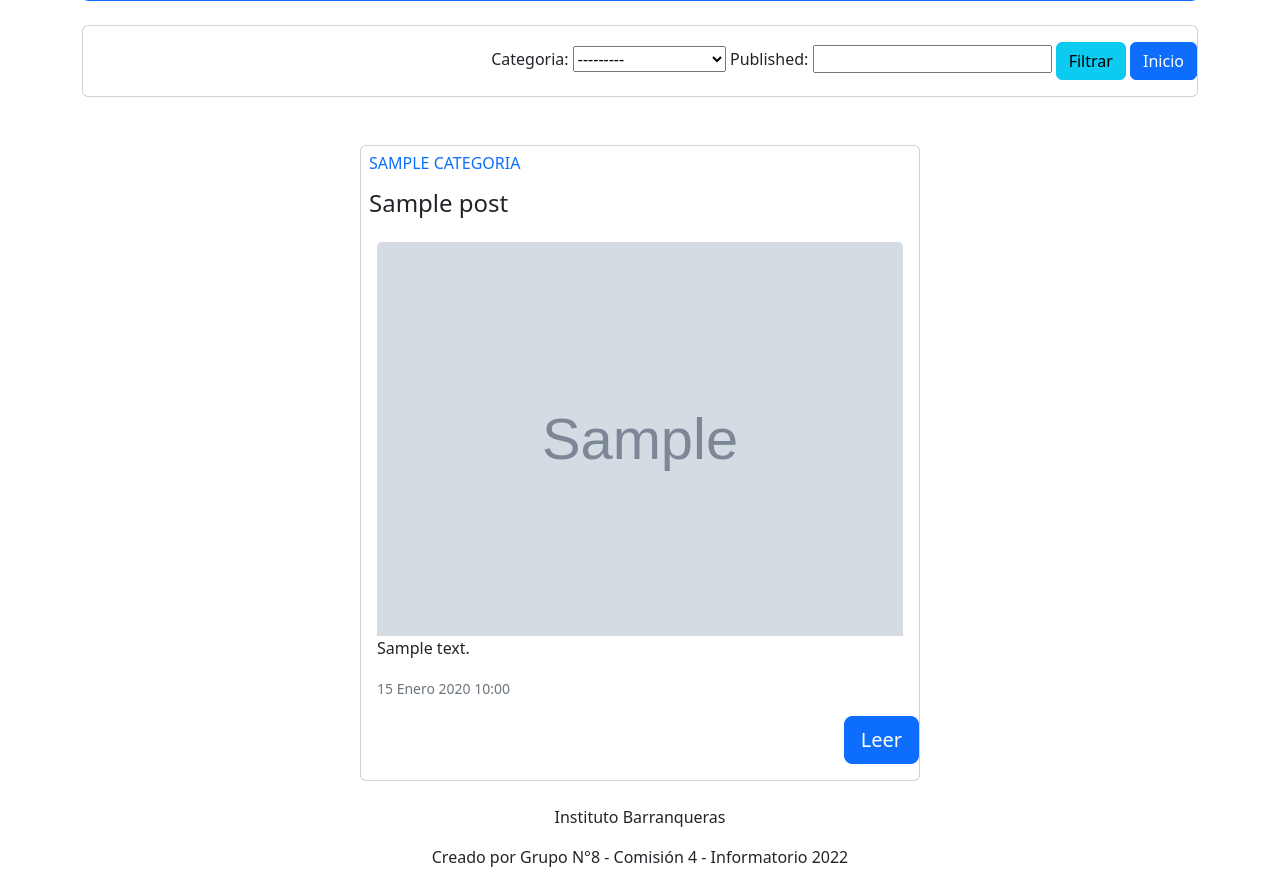
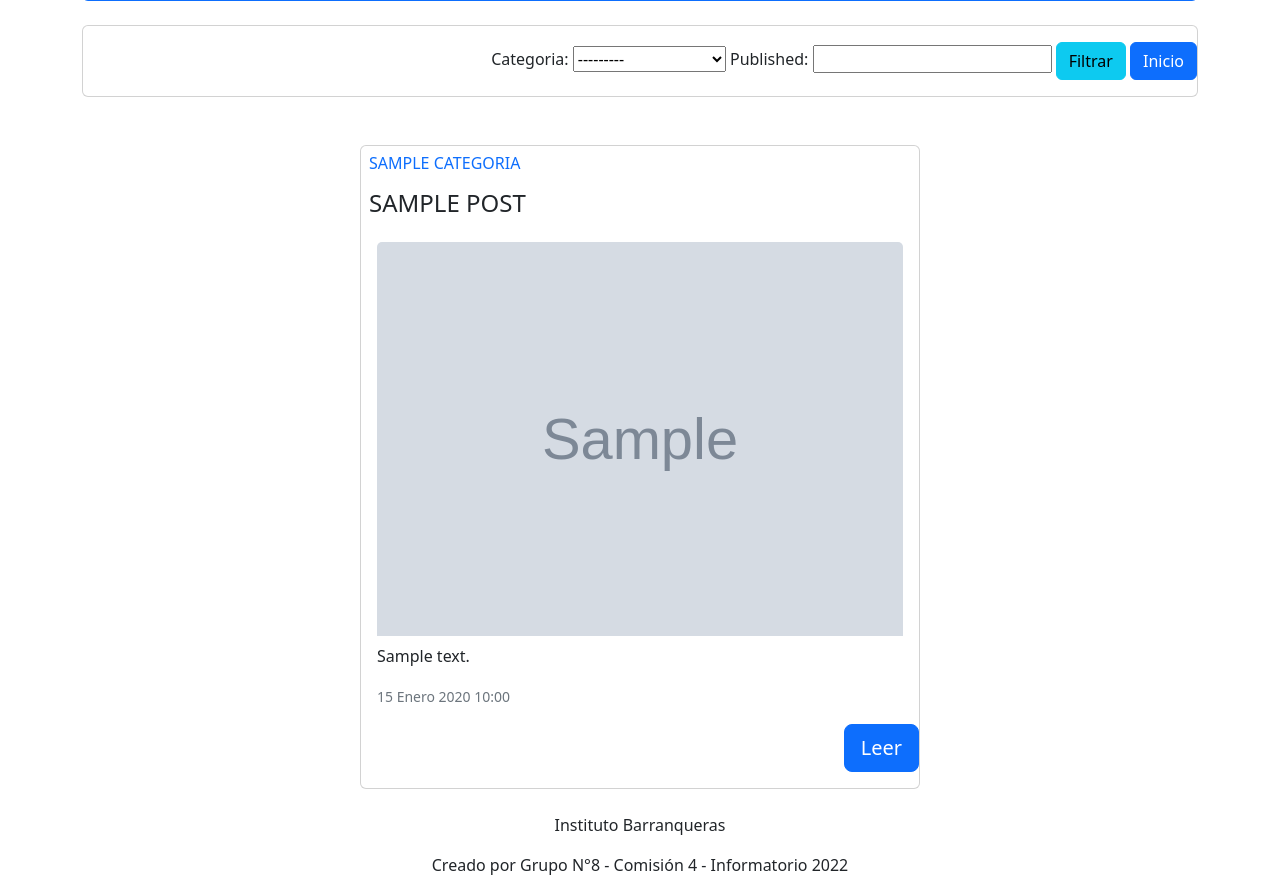
Before and after one commit to OctavioCazes/proyecto_blog, a Django app: page /noticias/ in a window 1280 px wide. Shown: the part 379-1272 px from the top of the page. Before the commit the page ends 1246 px from the top, so only its background shows below. Run offline with Django 4.2, Linux system fonts and the light colour scheme; tables that the repository leaves empty hold one stand-in row (values such as "Sample post"); grey boxes marked "Sample" are stand-in pictures; parts of the project's set-up code (start-up, migrations or seed data) failed here and were passed over.

Commit message:
arreglos en visualización y el paginador está imcompleto

```diff
--- a/proyecto_base/proyecto_base/views.py
+++ b/proyecto_base/proyecto_base/views.py
@@ -8,6 +8,7 @@ from django.contrib.auth import authenticate
 from blog.models import Post
 from django.views.generic import TemplateView, ListView
 from blog.filters import CategoriasFilter
+from django.core.paginator import Paginator
 
 def inicio(request):
 	template_name = 'inicio.html'
@@ -46,10 +47,18 @@ def registrarse(request):
 def noticias(request):
 	filtro = Post.postobjects.all()
 	filtro_post = CategoriasFilter(request.GET, queryset=filtro)
+
+
+	paginator = Paginator(filtro, 1)
+	page_number = request.GET.get('page')
+	page_obj = paginator.get_page(page_number)
+
+
 	post ={
-		'post':Post.postobjects.all(),
+		'post': filtro,
 		'filtro': filtro_post
 		}
+
 	template_name = 'noticias.html'
 	return render(request, template_name, post)
 
--- a/proyecto_base/templates/noticias.html
+++ b/proyecto_base/templates/noticias.html
@@ -40,11 +40,11 @@
 
     <div class="card" style="width: 35rem;">
         <h6 class="text-uppercase text-primary text-start m-2">{{f.categoria}}</h6>
-        <h4 class="card-title text-start m-2" >{{f.titulo_not}}</h4>
+        <h4 class="card-title text-uppercase text-start m-2" >{{f.titulo_not}}</h4>
 
         <div class="card-body">
           <img src="{{f.imagenes.url}}" class="card-img-top" alt="...">
-          <p class="card-text text-start">{{f.excerpt}}</p>
+          <p class="card-text text-start mt-2">{{f.excerpt}}</p>
           <p class="card-text text-start"><small class="text-muted">{{f.published}} </small></p>
         </div>
 
```
